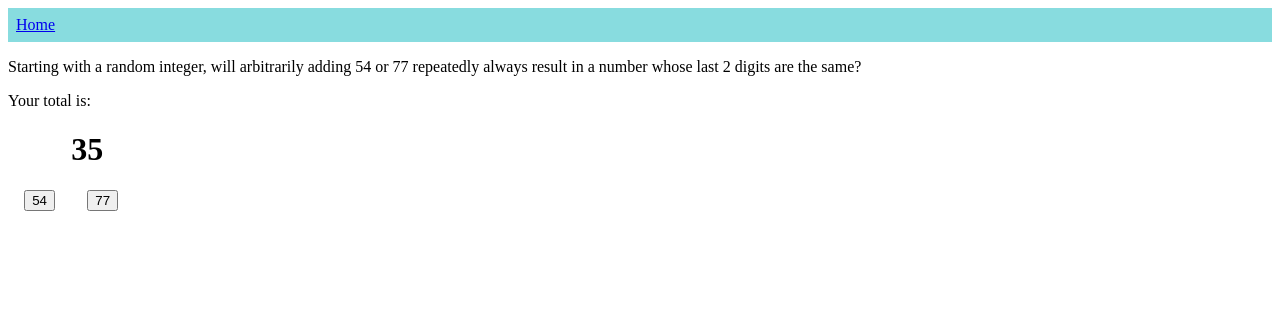
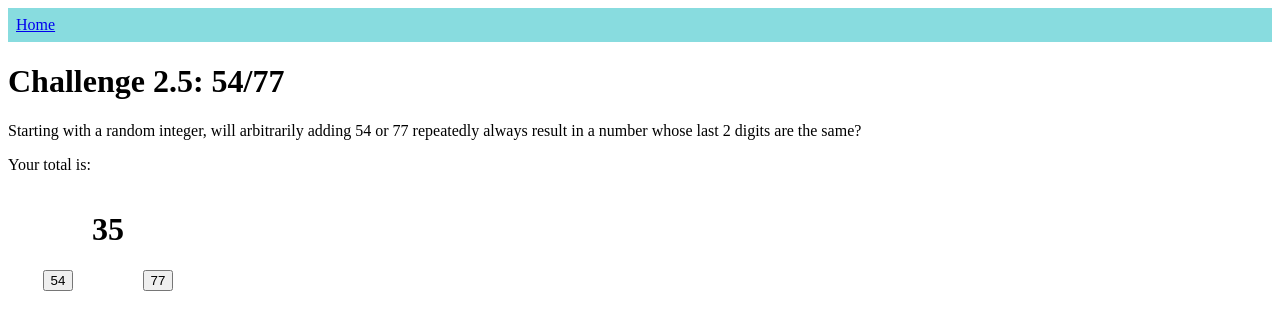
Before and after one commit to drewyoungren/svandbox, a SvelteKit app: page /amp2024/5477 in a window 1280 px wide. Shown: the top 330 px of the page. Built offline with nearby package versions, Linux system fonts and the light colour scheme.

Commit message:
Fix grammar

```diff
--- a/src/routes/amp2024/5477/+page.svelte
+++ b/src/routes/amp2024/5477/+page.svelte
@@ -1,32 +1,53 @@
 <script>
-  let total = Math.ceil(Math.random()*100)
-  let moves = 0
+  let total = Math.ceil(Math.random() * 100);
+  let moves = 0;
 </script>
 
+<h1>Challenge 2.5: 54/77</h1>
 <div>
   <p>
-      Starting with a random integer, will arbitrarily adding 54 or 77 repeatedly always result in a number whose last 2 digits are the same?
+    Starting with a random integer, will arbitrarily adding 54 or 77 repeatedly
+    always result in a number whose last 2 digits are the same?
   </p>
   <p>Your total is:</p>
-  <h1 style="margin-left: 5%">{total}</h1>
+  <div id="totdisplay">
+    <h1>{total}</h1>
+  </div>
 </div>
 
-{#if ((total % 100) % 11 == 0)}
-   <p><strong>You did it in {moves} moves!</strong></p>
+{#if (total % 100) % 11 == 0}
+  <p><strong>You did it in {moves} move{moves == 1 ? '' : 's'}!</strong></p>
 
-   <button on:click={() => {total = Math.ceil(Math.random()*100); moves = 0}}>Reset</button>
+  <button
+    on:click={() => {
+      total = Math.ceil(Math.random() * 100);
+      moves = 0;
+    }}>Reset</button
+  >
 {:else}
   <div id="adders">
     {#each [54, 77] as num}
-       <button on:click={() => {total += num; moves += 1}}>{num}</button>
+      <button
+        on:click={() => {
+          total += num;
+          moves += 1;
+        }}>{num}</button
+      >
     {/each}
   </div>
 {/if}
 
 <style>
+  #totdisplay {
+    display: flex;
+    justify-content: space-around;
+    width: 200px;
+    max-width: 100%;
+  }
   #adders {
     display: flex;
     justify-content: space-around;
-      width: 10%;
+    width: 200px;
+    max-width: 100%;
   }
 </style>
```
Lines whose indentation alone changed are shown as unchanged.
